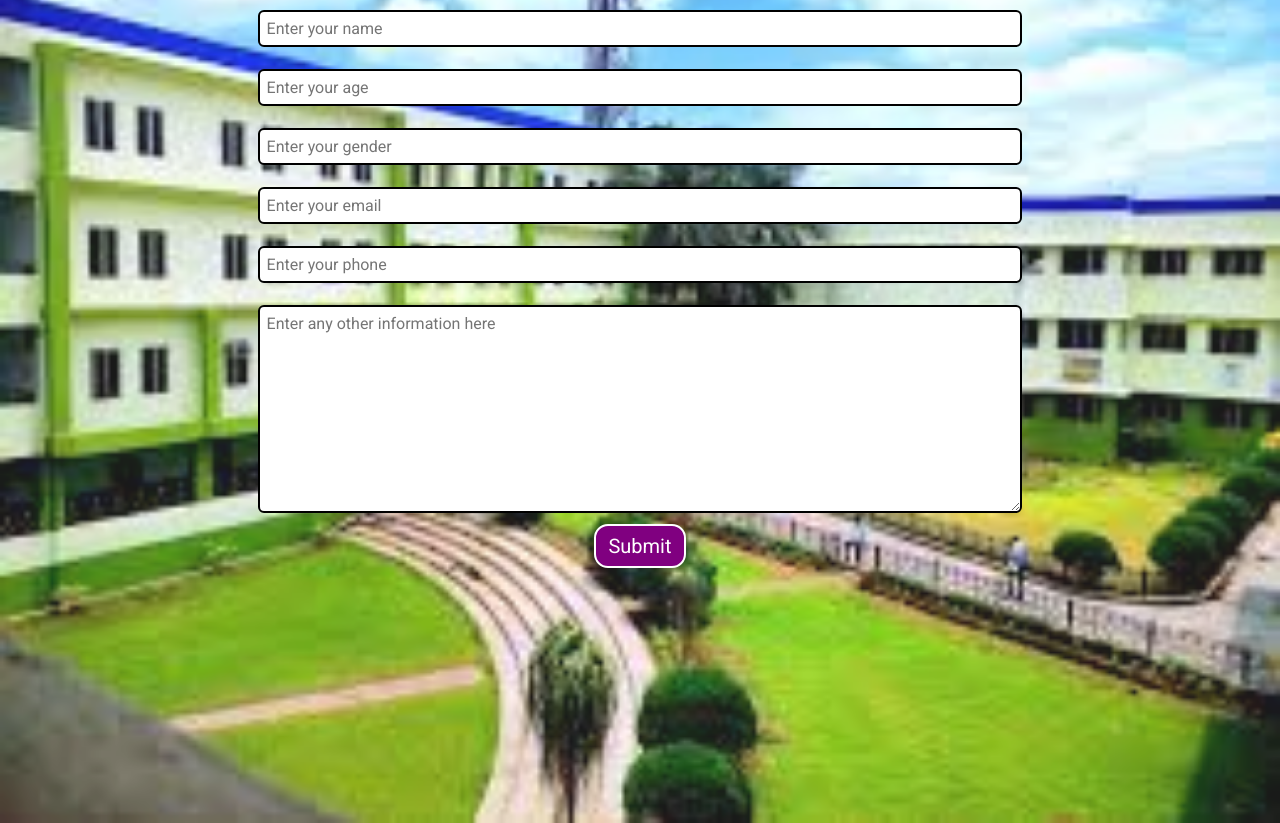
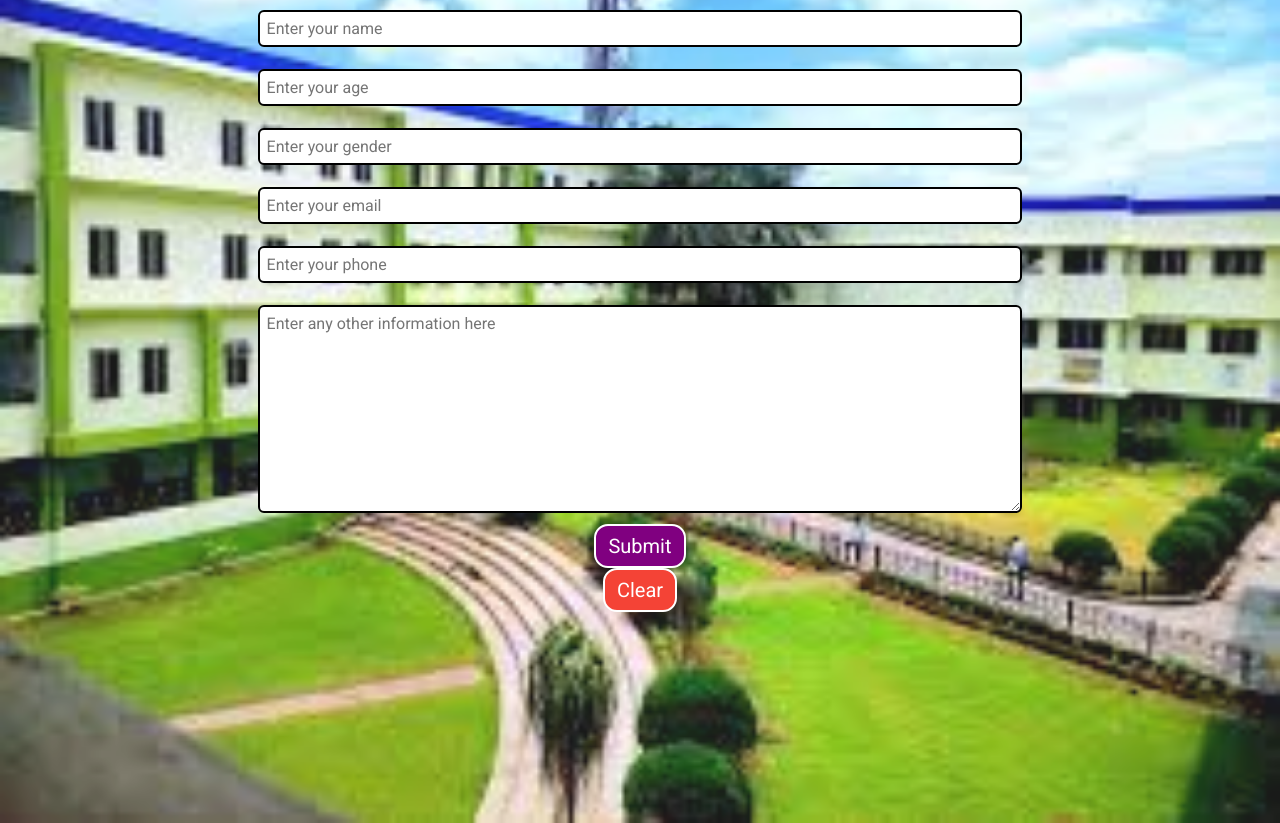
Before and after one commit to Babita1947/PHP-Learning, a PHP site: page / in a window 1280 px wide. Shown: the part 136-959 px from the top of the page. Run offline with PHP 8.4, Linux system fonts and the light colour scheme.

Commit message:
added reset button

```diff
--- a/index.php
+++ b/index.php
@@ -90,8 +90,9 @@ if(isset($_POST['name'])){
             <input type="phone" name="phone" id="phone" placeholder="Enter your phone">
             <textarea name="desc" id="desc" cols="30" rows="10"
                 placeholder="Enter any other information here"></textarea>
-            <button class="btn">Submit</button>
-            <!-- <button class="bnt">Reset</button> -->
+            <button type="submit" class="btn">Submit</button>
+            <button type="reset" class="btn" style="background-color: #f44336;">Clear</button>
+
         </form>
     </div>
 
```
